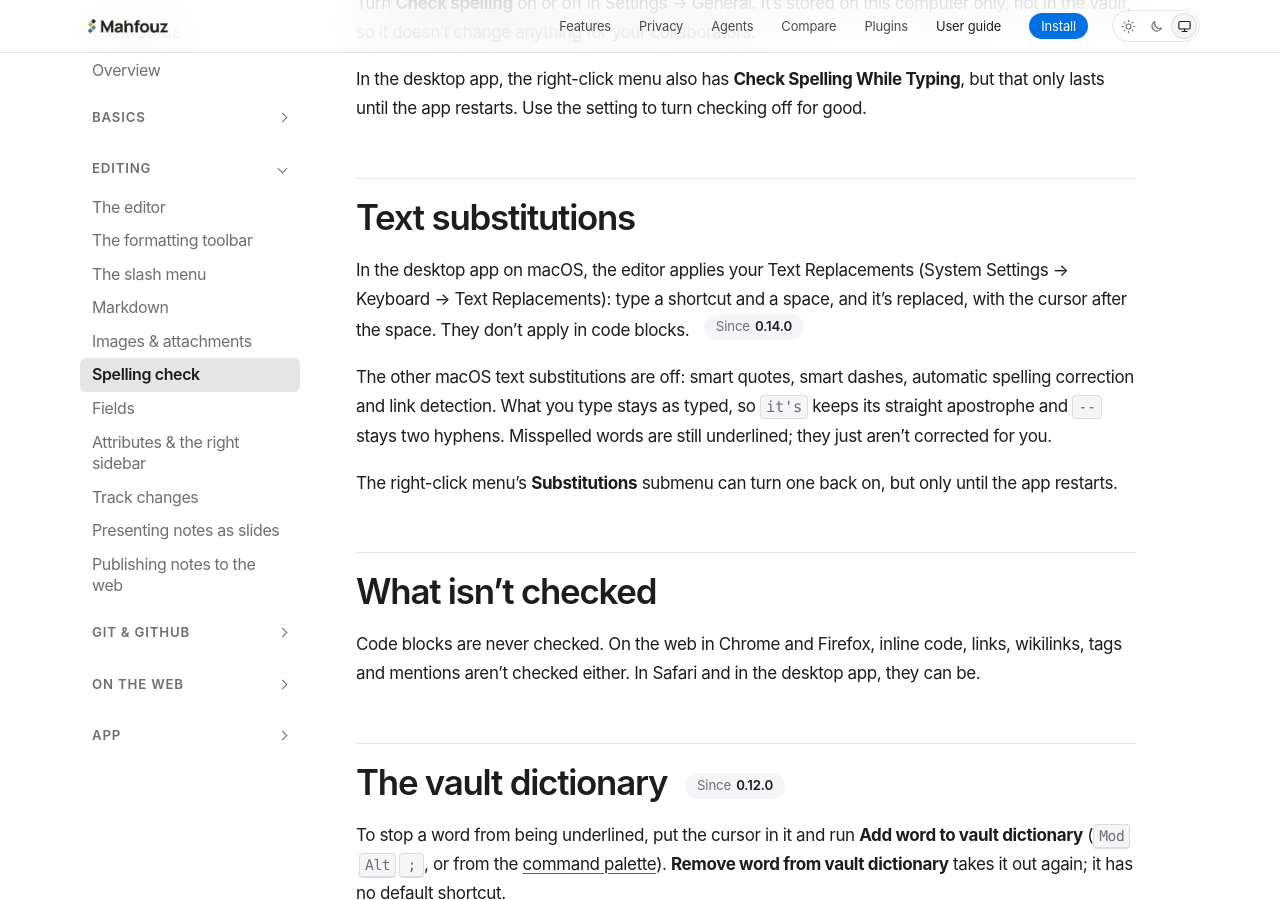
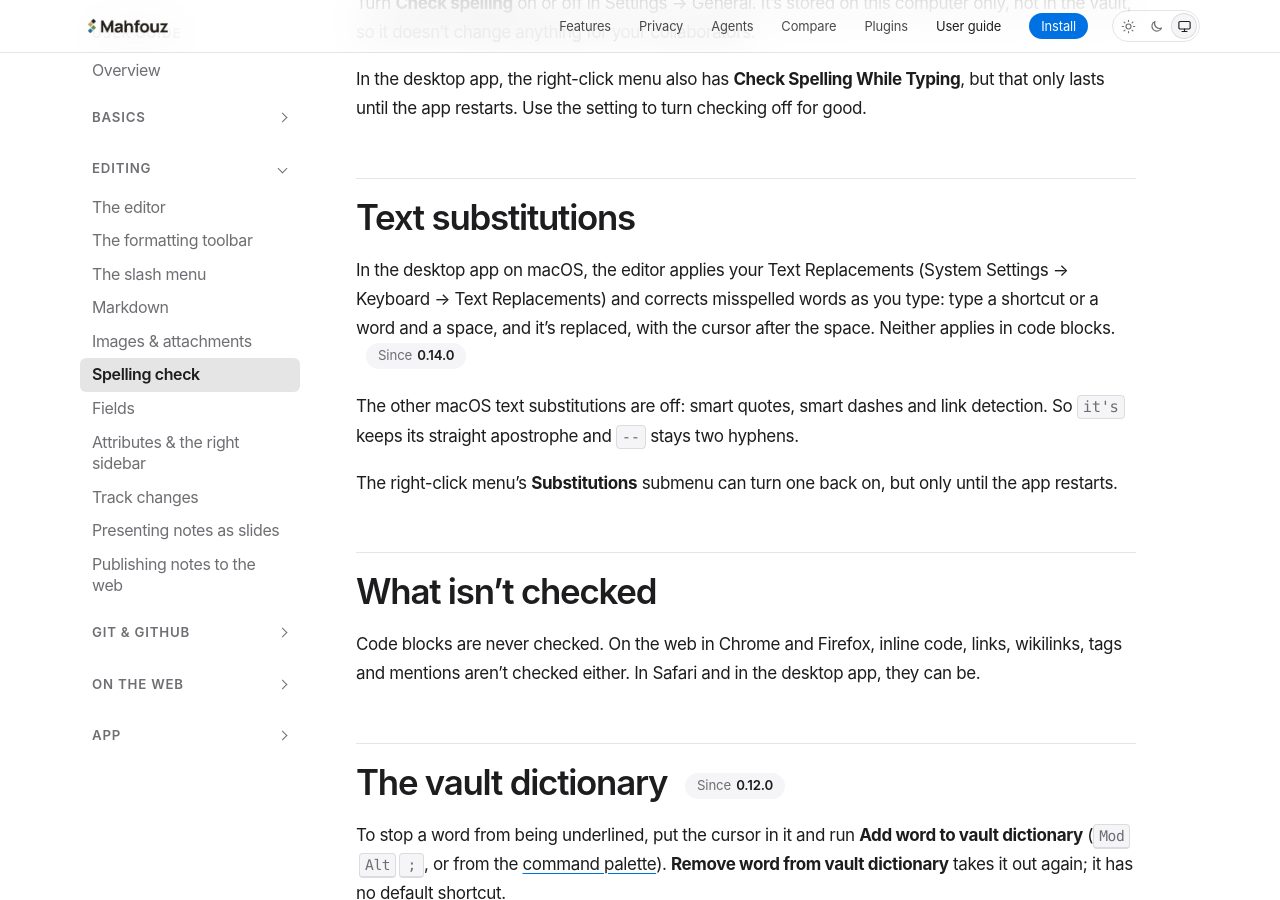
Before and after one commit to mahfouz-app/docs, a Jekyll site: the page built from guide/spelling.md, in a window 1280 px wide and 900 px high, scrolled down 712 px. Built offline with Jekyll 4.4.1, drawn with Linux system fonts in a browser that asks for light colours.

Commit message:
guide: spelling correction applies too
Co-Authored-By: Claude Opus 5.5 <noreply@anthropic.com>

```diff
--- a/guide/spelling.md
+++ b/guide/spelling.md
@@ -35,14 +35,14 @@ turn checking off for good.
 ## Text substitutions
 
 In the desktop app on macOS, the editor applies your Text Replacements
-(System Settings → Keyboard → Text Replacements): type a shortcut and a
-space, and it's replaced, with the cursor after the space. They don't apply
-in code blocks. {% include since.html v="0.14.0" %}
+(System Settings → Keyboard → Text Replacements) and corrects misspelled
+words as you type: type a shortcut or a word and a space, and it's replaced,
+with the cursor after the space. Neither applies in code blocks.
+{% include since.html v="0.14.0" %}
 
-The other macOS text substitutions are off: smart quotes, smart dashes,
-automatic spelling correction and link detection. What you type stays as
-typed, so `it's` keeps its straight apostrophe and `--` stays two hyphens.
-Misspelled words are still underlined; they just aren't corrected for you.
+The other macOS text substitutions are off: smart quotes, smart dashes and
+link detection. So `it's` keeps its straight apostrophe and `--` stays two
+hyphens.
 
 The right-click menu's **Substitutions** submenu can turn one back on, but
 only until the app restarts.
```
Also changed, not shown: guide/editor.md (+3 -3 lines).
